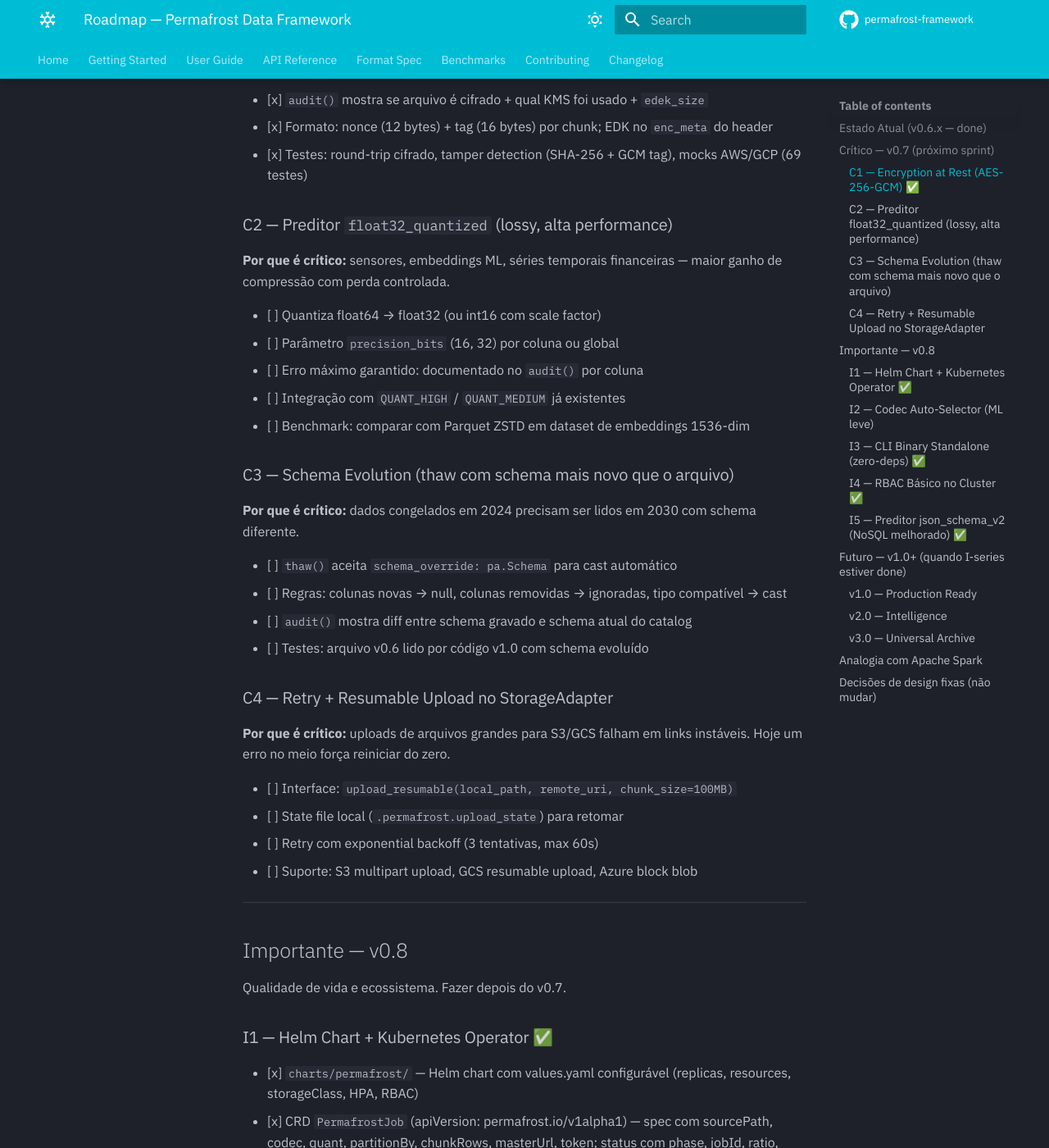
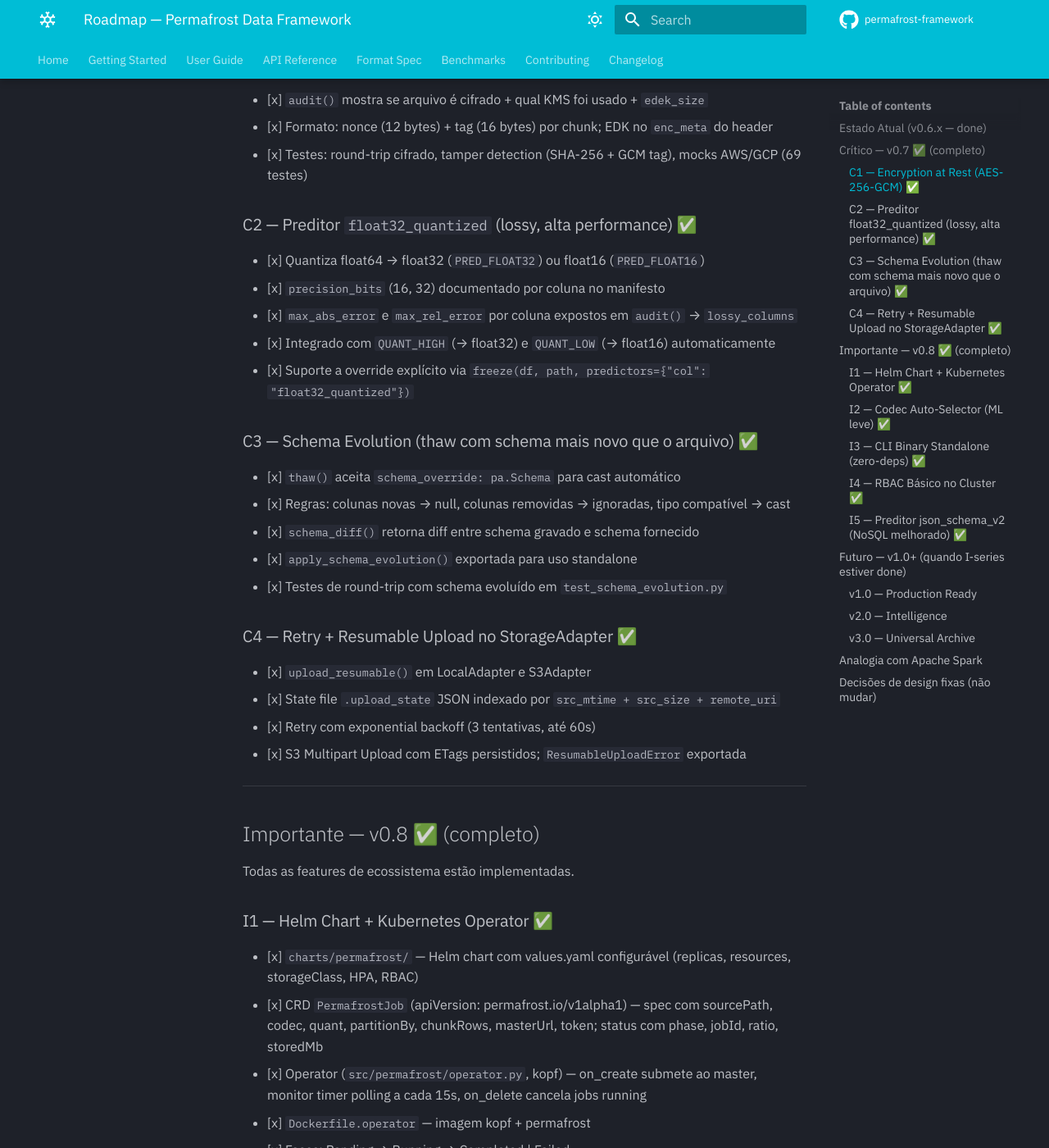
Before and after one commit to caua-ferreira/permafrost-framework, an MkDocs documentation site: the page built from docs/ROADMAP.md, in a window 1280 px wide and 1400 px high, scrolled down 1736 px. Shown: the whole window at 82% size. Built offline with MkDocs 1.6.1 and Material for MkDocs 9.7.7, drawn with Linux system fonts in a browser that asks for light colours; comment, search, counter and statistics services are not loaded; the version menu is left out; some of the changed text lies outside the part shown.

Commit message:
docs: atualizar ROADMAP — v0.7 e v0.8 completamente done

```diff
--- a/docs/ROADMAP.md
+++ b/docs/ROADMAP.md
@@ -1,6 +1,6 @@
 # Roadmap — Permafrost Data Framework
 
-> **Versão atual:** 0.6.4 — branch `main`
+> **Versão atual:** 0.7.1 — branch `main`
 > **Última atualização:** 2026-05-15
 
 ---
@@ -32,9 +32,9 @@ Tudo abaixo está implementado, testado e publicado no PyPI.
 
 ---
 
-## Crítico — v0.7 (próximo sprint)
+## Crítico — v0.7 ✅ (completo)
 
-Features que bloqueiam adoção em produção. **Começar por aqui.**
+Todas as features críticas estão implementadas, testadas e publicadas no PyPI.
 
 ### C1 — Encryption at Rest (AES-256-GCM) ✅
 
@@ -47,39 +47,34 @@ Features que bloqueiam adoção em produção. **Começar por aqui.**
 - [x] Formato: nonce (12 bytes) + tag (16 bytes) por chunk; EDK no `enc_meta` do header
 - [x] Testes: round-trip cifrado, tamper detection (SHA-256 + GCM tag), mocks AWS/GCP (69 testes)
 
-### C2 — Preditor `float32_quantized` (lossy, alta performance)
+### C2 — Preditor `float32_quantized` (lossy, alta performance) ✅
 
-**Por que é crítico:** sensores, embeddings ML, séries temporais financeiras — maior ganho de compressão com perda controlada.
+- [x] Quantiza float64 → float32 (`PRED_FLOAT32`) ou float16 (`PRED_FLOAT16`)
+- [x] `precision_bits` (16, 32) documentado por coluna no manifesto
+- [x] `max_abs_error` e `max_rel_error` por coluna expostos em `audit()` → `lossy_columns`
+- [x] Integrado com `QUANT_HIGH` (→ float32) e `QUANT_LOW` (→ float16) automaticamente
+- [x] Suporte a override explícito via `freeze(df, path, predictors={"col": "float32_quantized"})`
 
-- [ ] Quantiza float64 → float32 (ou int16 com scale factor)
-- [ ] Parâmetro `precision_bits` (16, 32) por coluna ou global
-- [ ] Erro máximo garantido: documentado no `audit()` por coluna
-- [ ] Integração com `QUANT_HIGH` / `QUANT_MEDIUM` já existentes
-- [ ] Benchmark: comparar com Parquet ZSTD em dataset de embeddings 1536-dim
+### C3 — Schema Evolution (thaw com schema mais novo que o arquivo) ✅
 
-### C3 — Schema Evolution (thaw com schema mais novo que o arquivo)
+- [x] `thaw()` aceita `schema_override: pa.Schema` para cast automático
+- [x] Regras: colunas novas → null, colunas removidas → ignoradas, tipo compatível → cast
+- [x] `schema_diff()` retorna diff entre schema gravado e schema fornecido
+- [x] `apply_schema_evolution()` exportada para uso standalone
+- [x] Testes de round-trip com schema evoluído em `test_schema_evolution.py`
 
-**Por que é crítico:** dados congelados em 2024 precisam ser lidos em 2030 com schema diferente.
+### C4 — Retry + Resumable Upload no StorageAdapter ✅
 
-- [ ] `thaw()` aceita `schema_override: pa.Schema` para cast automático
-- [ ] Regras: colunas novas → null, colunas removidas → ignoradas, tipo compatível → cast
-- [ ] `audit()` mostra diff entre schema gravado e schema atual do catalog
-- [ ] Testes: arquivo v0.6 lido por código v1.0 com schema evoluído
-
-### C4 — Retry + Resumable Upload no StorageAdapter
-
-**Por que é crítico:** uploads de arquivos grandes para S3/GCS falham em links instáveis. Hoje um erro no meio força reiniciar do zero.
-
-- [ ] Interface: `upload_resumable(local_path, remote_uri, chunk_size=100MB)`
-- [ ] State file local (`.permafrost.upload_state`) para retomar
-- [ ] Retry com exponential backoff (3 tentativas, max 60s)
-- [ ] Suporte: S3 multipart upload, GCS resumable upload, Azure block blob
+- [x] `upload_resumable()` em LocalAdapter e S3Adapter
+- [x] State file `.upload_state` JSON indexado por `src_mtime + src_size + remote_uri`
+- [x] Retry com exponential backoff (3 tentativas, até 60s)
+- [x] S3 Multipart Upload com ETags persistidos; `ResumableUploadError` exportada
 
 ---
 
-## Importante — v0.8
+## Importante — v0.8 ✅ (completo)
 
-Qualidade de vida e ecossistema. Fazer depois do v0.7.
+Todas as features de ecossistema estão implementadas.
 
 ### I1 — Helm Chart + Kubernetes Operator ✅
 
@@ -89,12 +84,12 @@ Qualidade de vida e ecossistema. Fazer depois do v0.7.
 - [x] `Dockerfile.operator` — imagem kopf + permafrost
 - [x] Fases: Pending → Running → Completed | Failed
 
-### I2 — Codec Auto-Selector (ML leve)
+### I2 — Codec Auto-Selector (ML leve) ✅
 
-- [ ] Analisa amostra de 1000 linhas do DataFrame e escolhe codec + nível ótimo
-- [ ] Modelo: decision tree treinada em benchmarks internos (sem dependência externa)
-- [ ] API: `freeze(df, path, codec="auto")` — padrão futuro
-- [ ] Benchmark: auto-selector bate seleção manual em >80% dos datasets de teste
+- [x] Analisa amostra de 1.000 linhas e escolhe codec + quantização ótimos (`auto_select()`)
+- [x] `DataProfile`: float_col_ratio, str_cardinality_mean, float_cv_mean, estimated_mb
+- [x] API: `freeze(df, path, codec="auto")` — retorna `auto_reason` nas métricas
+- [x] `CODEC_AUTO`, `DataProfile`, `auto_select`, `profile_dataframe` exportados
 
 ### I3 — CLI Binary Standalone (zero-deps) ✅
 
```
